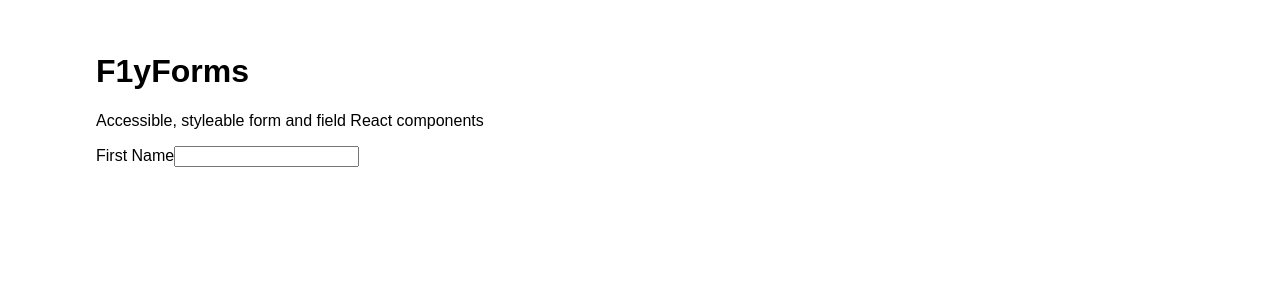
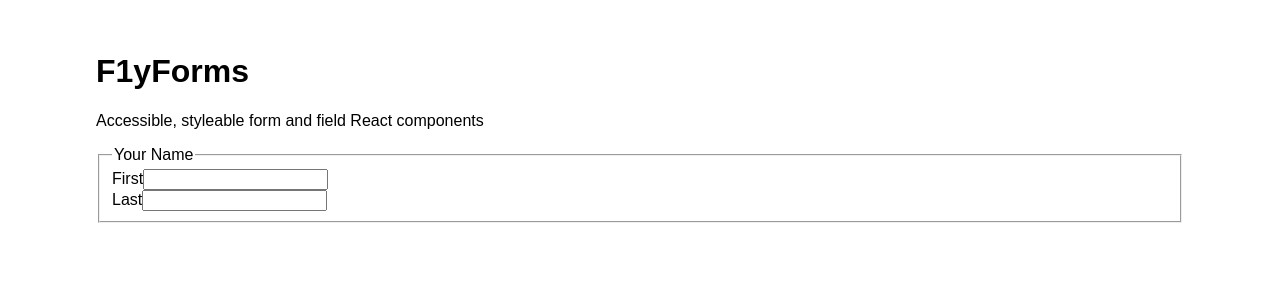
Before and after one commit to stephenbelyea/F1yForms, a React (Create React App) app: page / in a window 1280 px wide. Shown: the top 300 px of the page. Built offline with nearby package versions, Linux system fonts and the light colour scheme.

Commit message:
Fieldset component.

```diff
--- a/src/App.js
+++ b/src/App.js
@@ -1,5 +1,9 @@
 import React, { Component } from 'react';
-import { F1yForm, F1yBasicField } from './components/F1yForms/';
+import {
+    F1yForm,
+    F1yFieldset,
+    F1yBasicField
+  } from './components/F1yForms/';
 
 class App extends Component {
 
@@ -14,10 +18,18 @@ class App extends Component {
         <F1yForm
           submit={handleDefaultFunc}
         >
-          <F1yBasicField
-            id="fname"
-            label="First Name"
-          />
+          <F1yFieldset
+            legend="Your Name"
+          >
+            <F1yBasicField
+              id="fname"
+              label="First"
+            />
+            <F1yBasicField
+              id="lname"
+              label="Last"
+            />
+          </F1yFieldset>
         </F1yForm>
       </div>
     );
--- a/src/components/F1yForms/index.js
+++ b/src/components/F1yForms/index.js
@@ -1,26 +1,27 @@
-import React from 'react';
-import './f1yforms.css';
+import React from 'react'
+import './f1yforms.css'
 
 
-const defaultStr = '';
+const defaultStr = ''
 const defaultFunc = () => null
 const defaultRequired = (field, prop) => {
-  console.error(`${field} requires '${prop}' prop!`);
-  return defaultStr;
+  console.error(`${field} requires '${prop}' prop!`)
+  return defaultStr
 }
+const defaultFieldType = 'text'
 
 const describedBy = (id, desc, err) => {
-  let describedby = defaultStr;
+  let describedby = defaultStr
   if (err !== defaultStr && desc !== defaultStr) {
-    describedby = `${id}_err ${id}_desc`;
+    describedby = `${id}_err ${id}_desc`
   }
-  else if (err !== defaultStr) describedby = `${id}_err`;
-  else if (desc !== defaultStr) describedby = `${id}_desc`;
-  return describedby;
+  else if (err !== defaultStr) describedby = `${id}_err`
+  else if (desc !== defaultStr) describedby = `${id}_desc`
+  return describedby
 }
 
 const showDescription = (id, text, type = 'desc') => {
-  if (text === defaultStr) return null;
+  if (text === defaultStr) return null
   return (
     <span
       id={`${id}_${type}`}
@@ -45,6 +46,19 @@ const F1yForm = ({
 )
 
 
+const F1yFieldset = ({
+  legend = defaultStr,
+  children
+}) => (
+  <fieldset className="f1y-fieldset">
+    <legend className="f1y-fieldset__legend">
+      {legend}
+    </legend>
+    {children}
+  </fieldset>
+)
+
+
 const F1yBasicField = ({
   label = defaultRequired('F1yBasicField', 'label'),
   id = defaultRequired('F1yBasicField', 'id'),
@@ -54,10 +68,12 @@ const F1yBasicField = ({
   value = defaultStr,
   description = defaultStr,
   error = defaultStr,
-  type = 'text'
+  type = defaultFieldType
 }) => (
   <div className="f1y-basic-field">
-    <label htmlFor={id}>{label}</label>
+    <label htmlFor={id}>
+      {label}
+    </label>
     <input
       id={id}
       type={type}
@@ -75,5 +91,6 @@ const F1yBasicField = ({
 
 export {
   F1yForm,
+  F1yFieldset,
   F1yBasicField
 }
```
